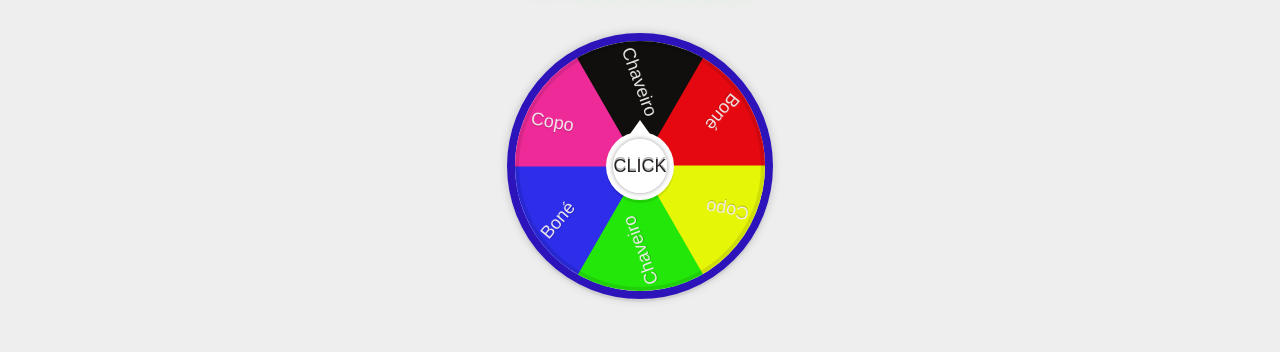
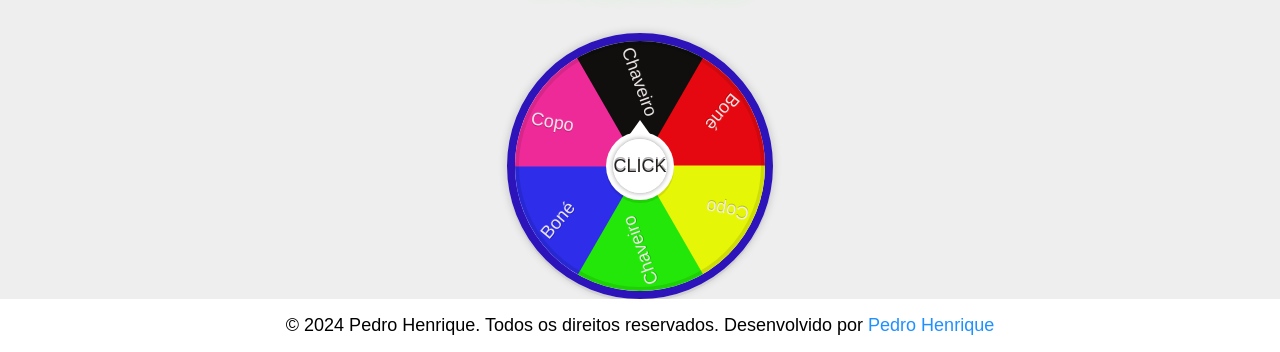
Before and after one commit to phxofc/roletaConecta, a plain HTML site: page index.html in a window 1280 px wide. Shown: the part 467-819 px from the top of the page. Drawn offline with nearby package versions, Linux system fonts and the light colour scheme.

Commit message:
direitos

```diff
--- a/index.html
+++ b/index.html
@@ -32,4 +32,9 @@
         </div>
       </div>
 </body>
+<footer>
+    <p>&copy; 2024 Pedro Henrique. Todos os direitos reservados. Desenvolvido por
+        <a href="https://www.instagram.com/seu_instagram" target="_blank">Pedro Henrique</a>
+    </p>
+</footer>
 </html>
--- a/main.css
+++ b/main.css
@@ -204,3 +204,27 @@ h1 {
     width: 700px; /* Ajuste este valor conforme necessário */
     height: auto;
 }
+
+footer {
+    background-color: #ffffff;
+    color: #000000;
+    text-align: center;
+    padding: 1rem 0;
+    position: relative;
+    bottom: 0;
+    width: 100%;
+    margin-top: auto;
+}
+
+footer p {
+    margin: 0;
+}
+
+footer a {
+    color: #1e90ff;
+    text-decoration: none;
+}
+
+footer a:hover {
+    text-decoration: underline;
+}
```
